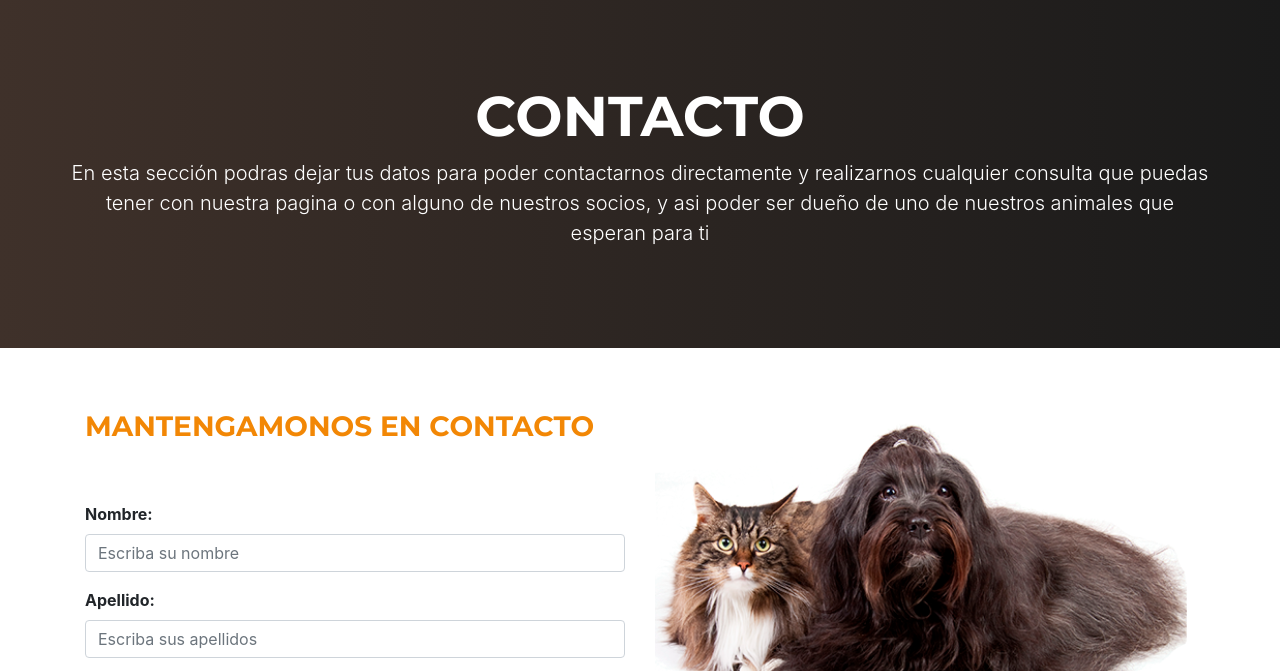
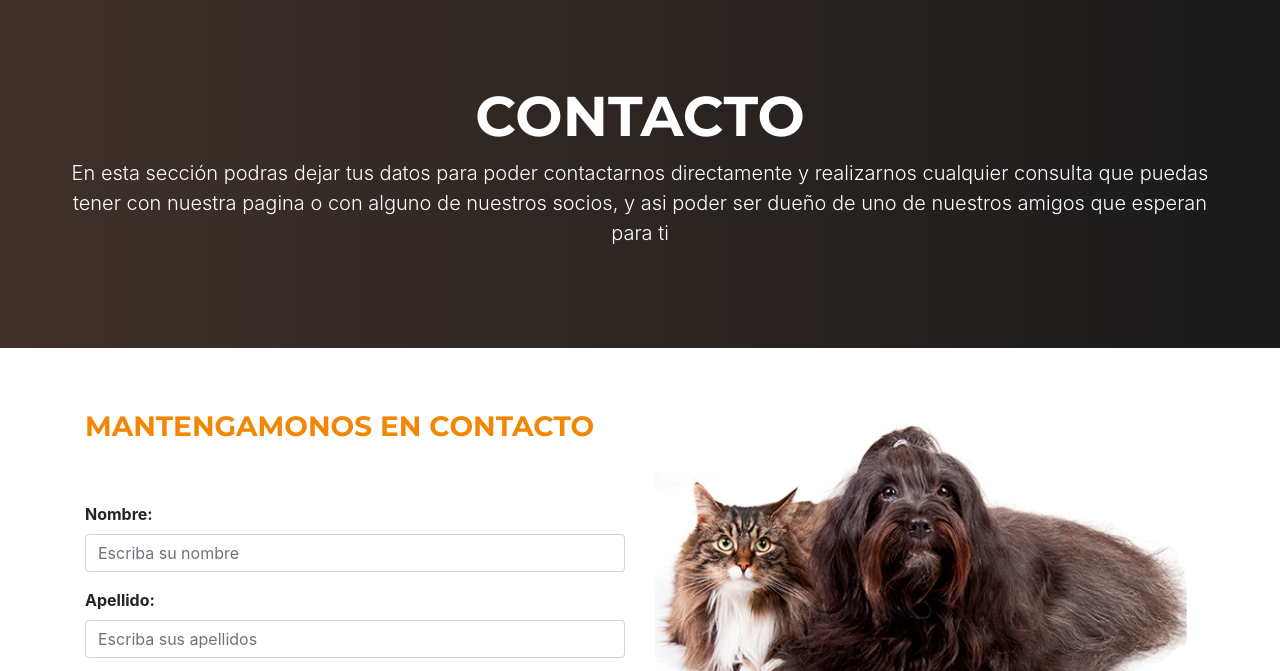
Before and after one commit to hleudo/proyecto_cute_pet, a plain HTML site: page contacto.html in a window 1280 px wide. Shown: the part 123-794 px from the top of the page. Drawn offline with nearby package versions, Linux system fonts and the light colour scheme.

Commit message:
cambio comentario en contacto

```diff
--- a/contacto.html
+++ b/contacto.html
@@ -61,7 +61,7 @@
     <div class="jumbotron jumbotron-fluid">
       <div class="container text-center content-adopcion">
         <h1 class="display-4">CONTACTO</h1>
-        <p class="lead">En esta sección podras dejar tus datos para poder contactarnos directamente y realizarnos cualquier consulta que puedas tener con nuestra pagina o con alguno de nuestros socios, y asi poder ser dueño de uno de nuestros animales que esperan para ti</p>
+        <p class="lead">En esta sección podras dejar tus datos para poder contactarnos directamente y realizarnos cualquier consulta que puedas tener con nuestra pagina o con alguno de nuestros socios, y asi poder ser dueño de uno de nuestros amigos que esperan para ti</p>
       </div>
     </div>
 
```
